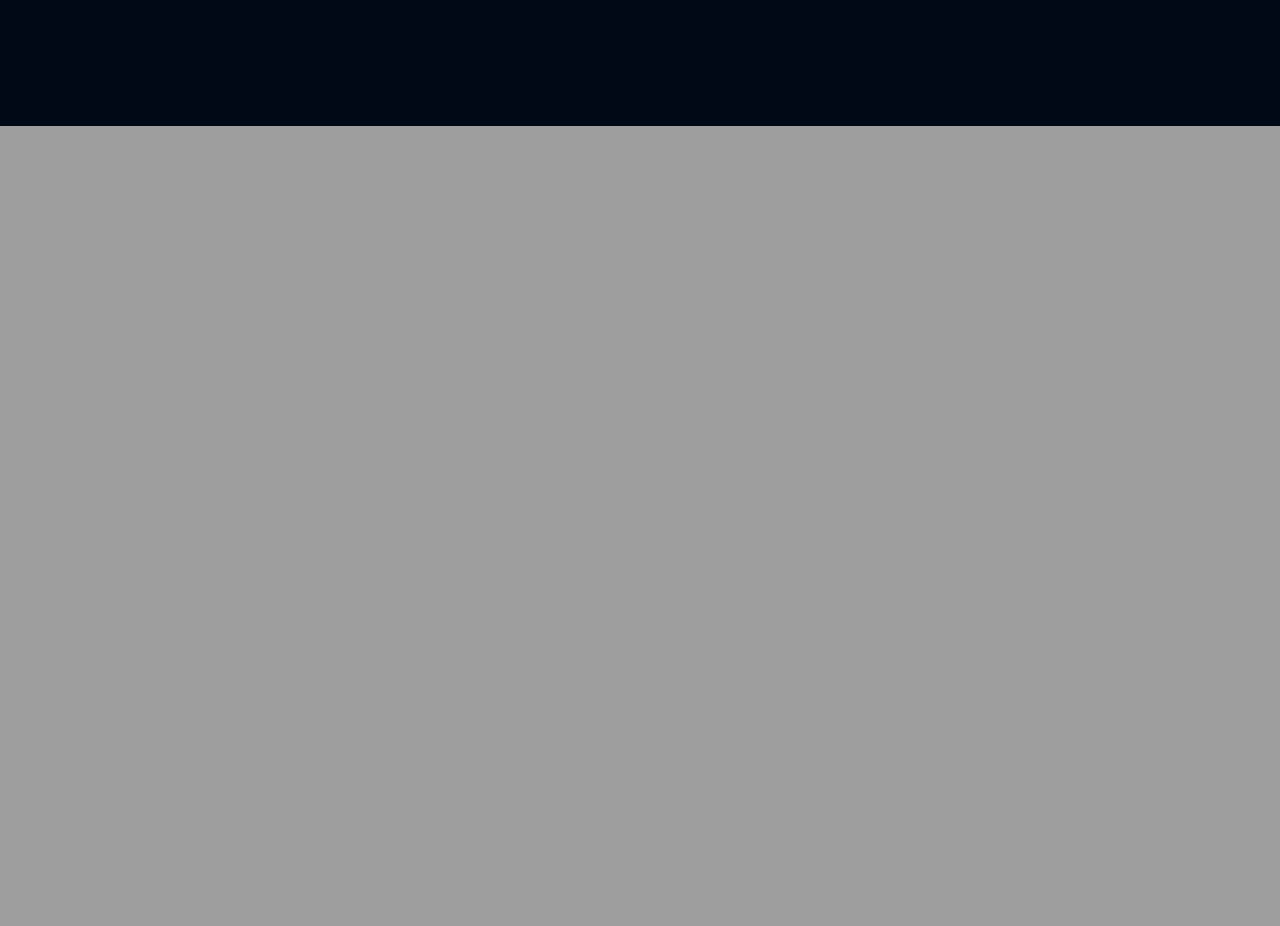
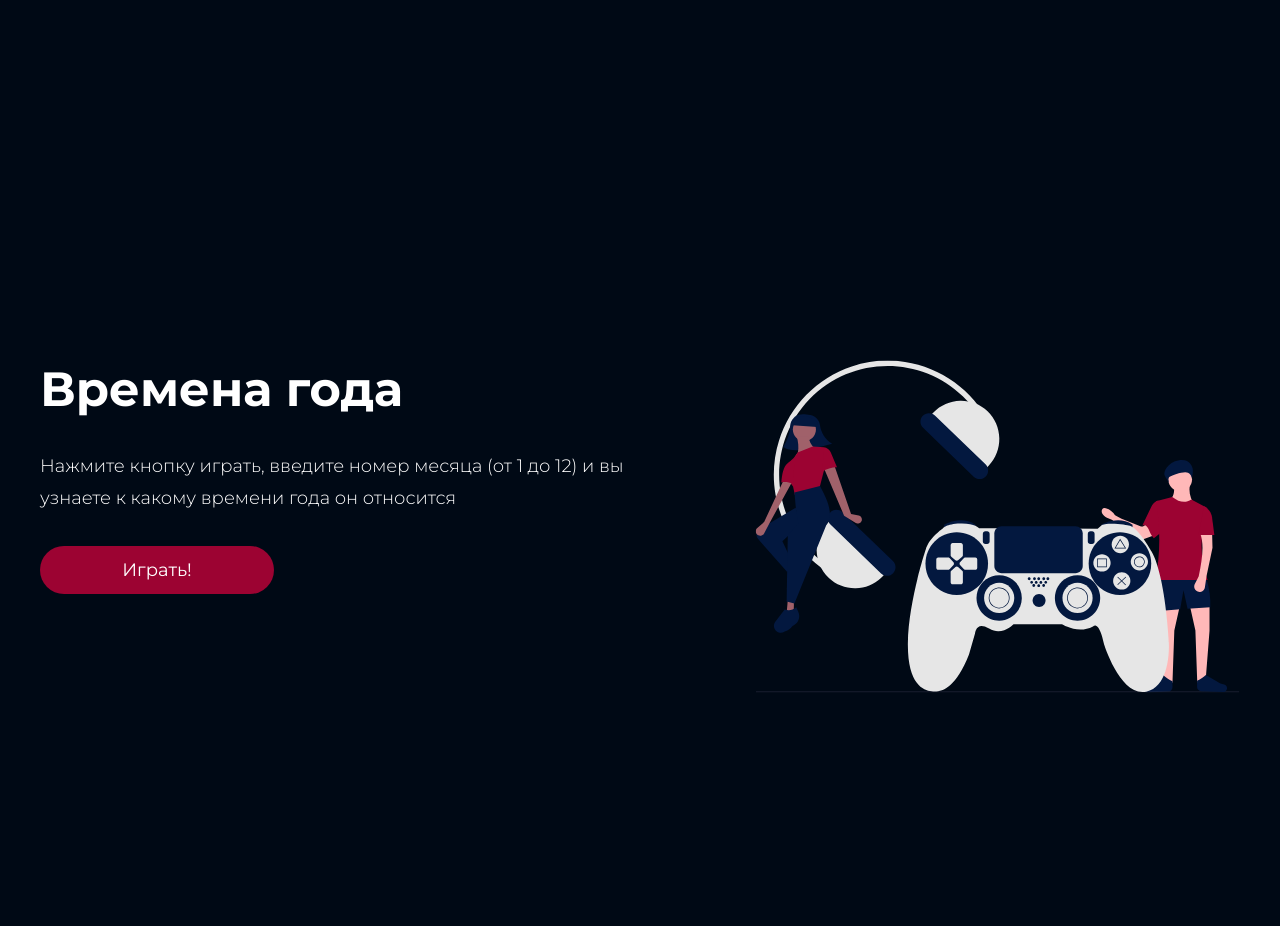
Before and after one commit to 2kdm/sky-js, a PHP site: page / in a window 1280 px wide. Shown: the part 1454-2380 px from the top of the page. Before the commit the page ends 1580 px from the top, so only its background shows below. Run offline with PHP 8.4, Linux system fonts and the light colour scheme.

Commit message:
added seasons game, done 3 hm

```diff
--- a/css/styles.css
+++ b/css/styles.css
@@ -175,3 +175,101 @@ a {
 .game-card-3 {
   background-image: url(../assets/game-card-3.jpg);
 }
+
+.game-section {
+  background-color: #000915;
+  height: 800px;
+  display: -webkit-box;
+  display: -ms-flexbox;
+  display: flex;
+  -webkit-box-align: center;
+      -ms-flex-align: center;
+          align-items: center;
+}
+@media screen and (max-width: 767px) {
+  .game-section {
+    height: 654px;
+  }
+}
+.game-section .game-section__content {
+  width: 100%;
+  display: -webkit-box;
+  display: -ms-flexbox;
+  display: flex;
+  -webkit-box-pack: justify;
+      -ms-flex-pack: justify;
+          justify-content: space-between;
+}
+@media screen and (max-width: 767px) {
+  .game-section .game-section__content {
+    -webkit-box-orient: vertical;
+    -webkit-box-direction: normal;
+        -ms-flex-direction: column;
+            flex-direction: column;
+    -webkit-box-align: center;
+        -ms-flex-align: center;
+            align-items: center;
+    -webkit-box-pack: start;
+        -ms-flex-pack: start;
+            justify-content: flex-start;
+  }
+}
+.game-section .game-section__left {
+  max-width: 584px;
+}
+@media screen and (max-width: 767px) {
+  .game-section .game-section__left {
+    display: -webkit-box;
+    display: -ms-flexbox;
+    display: flex;
+    -webkit-box-orient: vertical;
+    -webkit-box-direction: normal;
+        -ms-flex-direction: column;
+            flex-direction: column;
+    -webkit-box-align: center;
+        -ms-flex-align: center;
+            align-items: center;
+    margin-bottom: 64px;
+  }
+}
+.game-section .game-section__right {
+  height: 333px;
+  width: 485px;
+}
+@media screen and (max-width: 767px) {
+  .game-section .game-section__right {
+    width: 100%;
+    height: 236px;
+  }
+}
+
+.game-title {
+  color: #FFFFFF;
+  font-family: "Montserrat", serif;
+  font-weight: bold;
+  font-size: 48px;
+  line-height: 58px;
+  margin-bottom: 32px;
+}
+@media screen and (max-width: 767px) {
+  .game-title {
+    font-size: 32px;
+    line-height: 39px;
+  }
+}
+
+.game-caption {
+  color: #FFFFFF;
+  font-family: "Montserrat", serif;
+  font-weight: 300;
+  font-size: 18px;
+  line-height: 32px;
+  margin-bottom: 32px;
+}
+@media screen and (max-width: 767px) {
+  .game-caption {
+    font-size: 14px;
+    line-height: 22px;
+    text-align: center;
+  }
+}
--- a/index.html
+++ b/index.html
@@ -31,5 +31,18 @@
             </a>
         </div>
     </section>
+
+    <section class="game-section seasons">
+        <div class="game-section__content center">
+            <div class="game-section__left">
+                <h3 class="game-title">Времена года</h3>
+                <p class="game-caption">Нажмите кнопку играть, введите номер месяца (от 1 до 12) и вы узнаете к какому времени года он относится</p>
+                <button id="season" class="game-cta filled-button">Играть!</button>
+            </div>
+            <img class="game-section__right" src="assets/game-1.svg" />
+        </div>
+    </section>
+
+    <script src="js/games/seasons.js"></script>
 </body>
 </html>
--- /dev/null
+++ b/js/games/seasons.js
@@ -0,0 +1,36 @@
+
+document.querySelector('#season').addEventListener('click', () => {
+    const request = prompt('Введите номер месяца');
+
+    if (!request) {
+        return;
+    }
+
+    const response = getSeason(request);
+
+    if (response) {
+        alert(response);
+    } else {
+        alert('Ошибка: номер месяца должен быть от 1 до 12');
+    }
+});
+
+
+function getSeason(index) {
+    const seasons = {
+        1: 'Зима',
+        2: 'Зима',
+        3: 'Весна',
+        4: 'Весна',
+        5: 'Весна',
+        6: 'Лето',
+        7: 'Лето',
+        8: 'Лето',
+        9: 'Осень',
+        10: 'Осень',
+        11: 'Осень',
+        12: 'Зима'
+    };
+
+    return seasons[index];
+}
--- a/scss/styles.scss
+++ b/scss/styles.scss
@@ -89,3 +89,80 @@
     background-image: url(../assets/game-card-3.jpg);
   }
 }
+
+.game-section {
+  background-color: $section-background;
+  height: 800px;
+  display: flex;
+  align-items: center;
+
+  @include mobile() {
+    height: 654px;
+  }
+
+  .game-section__content {
+    width: 100%;
+    display: flex;
+    justify-content: space-between;
+
+    @include mobile() {
+      flex-direction: column;
+      align-items: center;
+      justify-content: flex-start;
+    }
+  }
+
+  .game-section__left {
+    max-width: 584px;
+
+    @include mobile() {
+      display: flex;
+      flex-direction: column;
+      align-items: center;
+      margin-bottom: 64px;
+    }
+  }
+
+  .game-section__right {
+    height: 333px;
+    width: 485px;
+
+    @include mobile() {
+      width: 100%;
+      height: 236px;
+    }
+  }
+}
+
+.game-title {
+  color: $white;
+  font-family: 'Montserrat', serif;
+  font-weight: bold;
+  font-size: 48px;
+  line-height: 58px;
+  margin-bottom: 32px;
+
+  @include mobile() {
+    font-size: 32px;
+    line-height: 39px;
+  }
+}
+
+.game-caption {
+  color: $white;
+  font-family: 'Montserrat', serif;
+  font-weight: 300;
+  font-size: 18px;
+  line-height: 32px;
+  margin-bottom: 32px;
+
+  @include mobile() {
+    font-size: 14px;
+    line-height: 22px;
+    text-align: center;
+  }
+}
+
+.game-cta {
+
+}
```
Also changed, not shown: js/hm3/hm3.js (added, +151 -0 lines), assets/game-1.svg (added), 1 other file.
